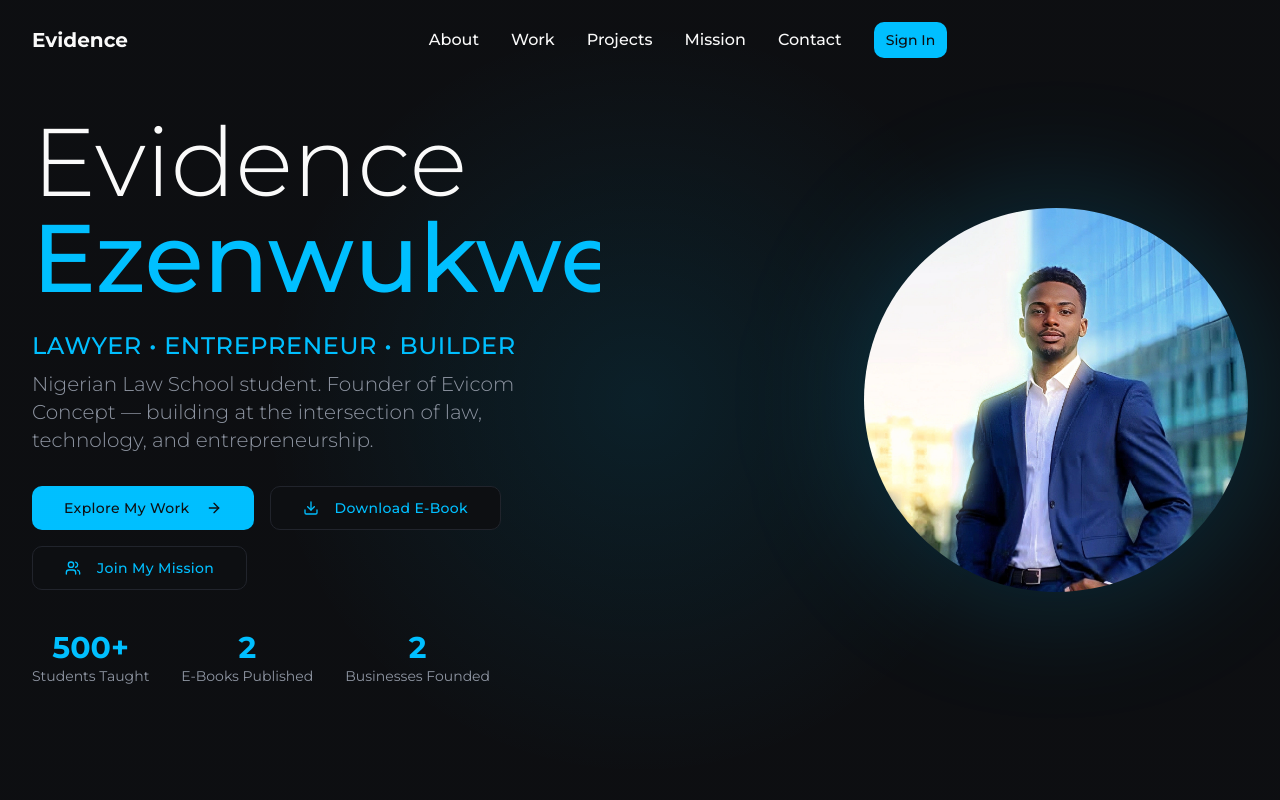
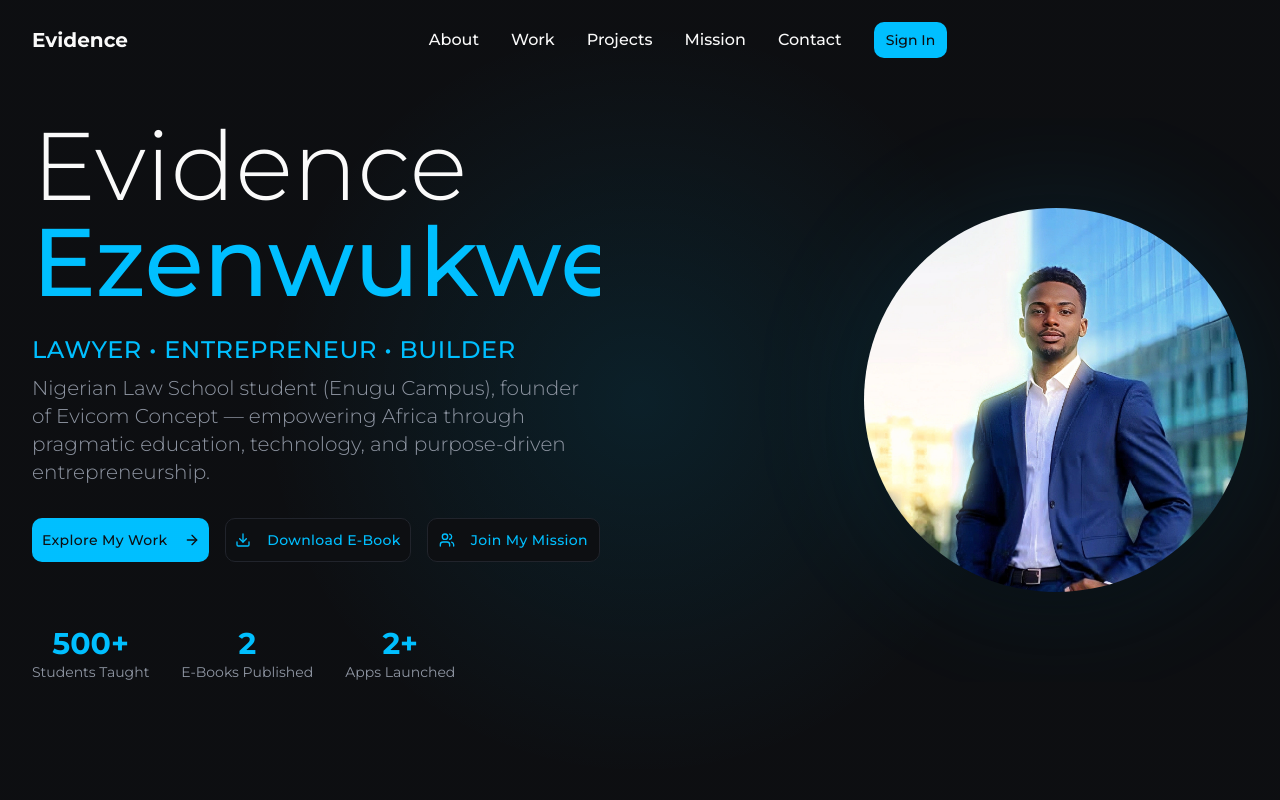
Before and after one commit to evidenceezenwukwe-cpu/nexus-visionary-builder, a React (Vite) app: page / in a window 1280 px wide. Shown: the top 800 px of the page. Built offline with nearby package versions, Linux system fonts and the light colour scheme; the HTML template or start-up script is replaced by a standard one.

Commit message:
Update HeroSection.tsx

```diff
--- a/src/components/HeroSection.tsx
+++ b/src/components/HeroSection.tsx
@@ -4,16 +4,16 @@ import professionalHeadshot from "@/assets/professional-headshot.webp";
 
 const HeroSection = () => {
   return (
-    <section className="relative min-h-screen flex items-center justify-center overflow-x-hidden bg-gradient-to-br from-background to-background/95">
+    <section className="relative min-h-screen flex items-center justify-center overflow-hidden bg-gradient-to-br from-background to-background">
       {/* Background Pattern */}
       <div className="absolute inset-0 bg-[radial-gradient(circle_at_center,hsl(var(--primary)/0.1)_0%,transparent_50%)]" />
 
-      <div className="section-container relative z-10 py-20 lg:py-0">
-        <div className="flex flex-col-reverse lg:grid lg:grid-cols-2 gap-10 lg:gap-20 items-center">
+      <div className="section-container relative z-10 w-full overflow-x-hidden">
+        <div className="grid lg:grid-cols-2 gap-12 lg:gap-20 items-center w-full">
 
           {/* Content */}
-          <div className="text-center lg:text-left space-y-6 lg:space-y-8">
-            <div className="space-y-4 lg:space-y-6">
+          <div className="flex flex-col items-center lg:items-start text-center lg:text-left space-y-6 lg:space-y-8 animate-fade-in-up w-full">
+            <div className="space-y-4 lg:space-y-6 w-full">
               <h1 className="text-4xl sm:text-5xl md:text-6xl lg:text-7xl xl:text-8xl font-display font-light leading-[0.9]">
                 <span className="block text-foreground font-extralight">Evidence</span>
                 <span className="block bg-gradient-to-r from-primary to-accent bg-clip-text text-transparent font-medium">
@@ -21,21 +21,22 @@ const HeroSection = () => {
                 </span>
               </h1>
 
-              <div className="space-y-2">
+              <div className="space-y-2 w-full">
                 <p className="text-lg sm:text-xl lg:text-2xl text-primary font-medium tracking-wide uppercase">
                   Lawyer • Entrepreneur • Builder
                 </p>
-                <p className="text-base sm:text-lg lg:text-xl text-muted-foreground font-light leading-relaxed max-w-2xl">
-                  Nigerian Law School student. Founder of Evicom Concept — building at the intersection of law, technology, and entrepreneurship.
+                <p className="text-base sm:text-lg lg:text-xl text-muted-foreground font-light leading-relaxed max-w-2xl mx-auto lg:mx-0">
+                  Nigerian Law School student (Enugu Campus), founder of Evicom Concept —
+                  empowering Africa through pragmatic education, technology, and purpose-driven entrepreneurship.
                 </p>
               </div>
             </div>
 
             {/* CTA Buttons */}
-            <div className="flex flex-col sm:flex-row flex-wrap gap-3 sm:gap-4 justify-center lg:justify-start">
+            <div className="flex flex-col sm:flex-row gap-3 sm:gap-4 items-center lg:items-start justify-center lg:justify-start w-full">
               <Button
                 size="lg"
-                className="btn-hero group"
+                className="btn-hero group w-full sm:w-auto"
                 onClick={() => document.getElementById('work')?.scrollIntoView({ behavior: 'smooth' })}
               >
                 Explore My Work
@@ -45,7 +46,7 @@ const HeroSection = () => {
               <Button
                 variant="outline"
                 size="lg"
-                className="btn-hero-outline"
+                className="btn-hero-outline w-full sm:w-auto"
               >
                 <Download className="mr-2 w-5 h-5" />
                 Download E-Book
@@ -54,7 +55,7 @@ const HeroSection = () => {
               <Button
                 variant="outline"
                 size="lg"
-                className="btn-hero-outline"
+                className="btn-hero-outline w-full sm:w-auto"
                 onClick={() => document.getElementById('mission')?.scrollIntoView({ behavior: 'smooth' })}
               >
                 <Users className="mr-2 w-5 h-5" />
@@ -63,7 +64,7 @@ const HeroSection = () => {
             </div>
 
             {/* Stats */}
-            <div className="flex flex-wrap gap-6 sm:gap-8 justify-center lg:justify-start pt-2">
+            <div className="flex flex-wrap gap-6 sm:gap-8 justify-center lg:justify-start pt-6 lg:pt-8 w-full">
               <div className="text-center">
                 <div className="text-2xl sm:text-3xl font-bold text-primary">500+</div>
                 <div className="text-xs sm:text-sm text-muted-foreground">Students Taught</div>
@@ -73,20 +74,20 @@ const HeroSection = () => {
                 <div className="text-xs sm:text-sm text-muted-foreground">E-Books Published</div>
               </div>
               <div className="text-center">
-                <div className="text-2xl sm:text-3xl font-bold text-primary">2</div>
-                <div className="text-xs sm:text-sm text-muted-foreground">Businesses Founded</div>
+                <div className="text-2xl sm:text-3xl font-bold text-primary">2+</div>
+                <div className="text-xs sm:text-sm text-muted-foreground">Apps Launched</div>
               </div>
             </div>
           </div>
 
           {/* Image */}
-          <div className="flex justify-center lg:justify-end">
+          <div className="relative flex justify-center lg:justify-end lg:order-last w-full">
             <div className="relative">
-              <div className="absolute inset-0 bg-gradient-to-tr from-primary/20 to-accent/20 rounded-full blur-3xl" />
+              <div className="absolute inset-0 bg-gradient-to-tr from-primary/20 to-accent/20 rounded-full blur-3xl animate-pulse" />
               <img
                 src={professionalHeadshot}
                 alt="Evidence Ezenwukwe"
-                className="relative z-10 w-56 h-56 sm:w-72 sm:h-72 lg:w-96 lg:h-96 object-cover rounded-full shadow-[var(--shadow-elegant)]"
+                className="relative z-10 w-56 h-56 sm:w-72 sm:h-72 lg:w-96 lg:h-96 object-cover rounded-full shadow-2xl"
               />
             </div>
           </div>
```
